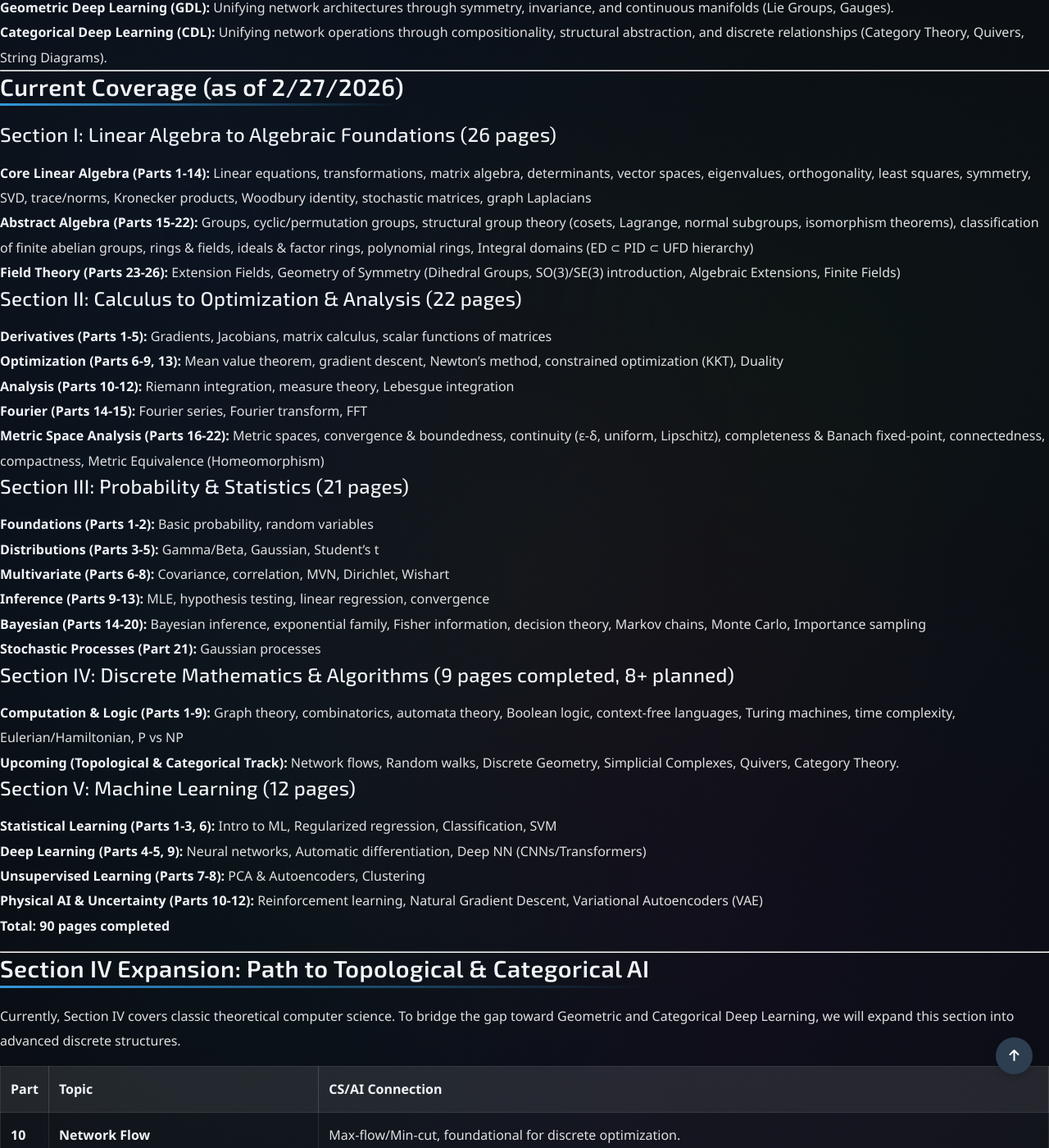
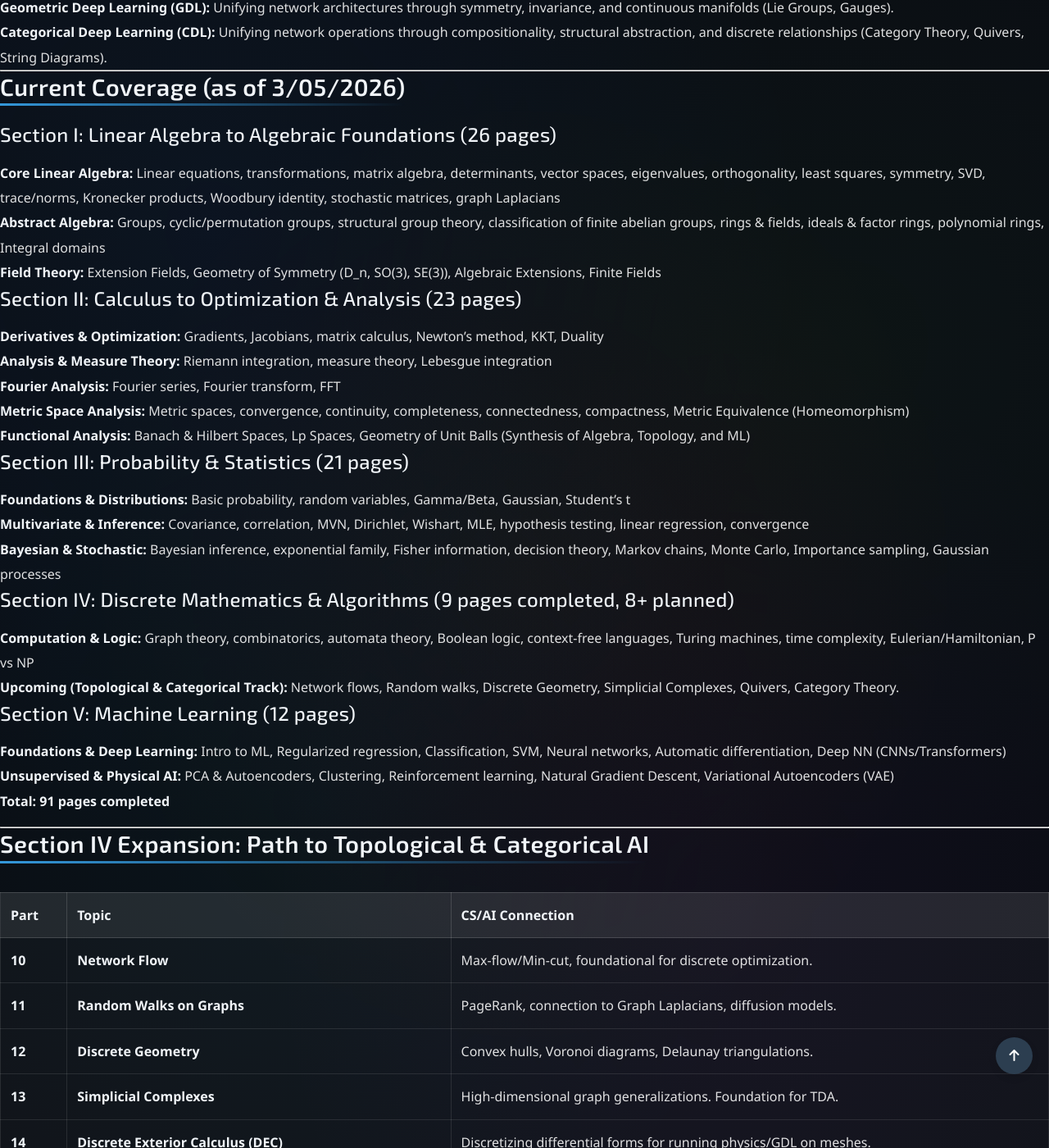
Before and after one commit to Yusukey01/yusukey01.github.io, a Jekyll site: the page built from math_cs_compass_roadmap_2026.md, in a window 1280 px wide and 1400 px high, scrolled down 490 px. Shown: the whole window at 82% size. Built offline with Jekyll 4.4.1, drawn with Linux system fonts in a browser that asks for light colours; our own code applies the rules of GitHub Pages for plain Markdown files; some of the changed text lies outside the part shown.

Commit message:
II-23 has been opened

````diff
--- a/data/sectionII_data.json
+++ b/data/sectionII_data.json
@@ -135,6 +135,11 @@
     "url": "homeomorphism.html",
     "keywords": ["Homeomorphism", "Topological Equivalence", "Uniform Equivalence", "Lipschitz Equivalence", "Topological Invariant",
                 "Metric Equivalence", "Bi-continuity"]
+    },
+    {"id": "calc-23",
+    "title": "Intro to Functional Analysis: Banach & Hilbert Spaces",
+    "url": "banach_spaces.html",
+    "keywords": ["Functional Analysis", "Banach Space", "Hilbert Space", "Normed Space", "Inner Product Space", "Lp Space", "Essential Supremum", "Jordan-von Neumann Theorem"]
     }
 ]
 }
--- a/math_cs_compass_roadmap_2026.md
+++ b/math_cs_compass_roadmap_2026.md
@@ -1,7 +1,7 @@
 # MATH-CS COMPASS: Curriculum Roadmap & Development Plan
 
 **Author:** Yusuke Yokota
-**Last Updated:** 3/01/2026
+**Last Updated:** 3/05/2026
 **Website:** https://math-cs-compass.com
 
 ---
@@ -16,56 +16,49 @@ Our ultimate destinations are the two pillars of next-generation AI architecture
 
 ---
 
-## Current Coverage (as of 2/27/2026)
+## Current Coverage (as of 3/05/2026)
 
 ### Section I: Linear Algebra to Algebraic Foundations (26 pages)
-- **Core Linear Algebra (Parts 1-14):** Linear equations, transformations, matrix algebra, determinants, vector spaces, eigenvalues, orthogonality, least squares, symmetry, SVD, trace/norms, Kronecker products, Woodbury identity, stochastic matrices, graph Laplacians
-- **Abstract Algebra (Parts 15-22):** Groups, cyclic/permutation groups, structural group theory (cosets, Lagrange, normal subgroups, isomorphism theorems), classification of finite abelian groups, rings & fields, ideals & factor rings, polynomial rings, Integral domains (ED ⊂ PID ⊂ UFD hierarchy)
-- **Field Theory (Parts 23-26):** Extension Fields, Geometry of Symmetry (Dihedral Groups, SO(3)/SE(3) introduction, Algebraic Extensions, Finite Fields)
+- **Core Linear Algebra:** Linear equations, transformations, matrix algebra, determinants, vector spaces, eigenvalues, orthogonality, least squares, symmetry, SVD, trace/norms, Kronecker products, Woodbury identity, stochastic matrices, graph Laplacians
+- **Abstract Algebra:** Groups, cyclic/permutation groups, structural group theory, classification of finite abelian groups, rings & fields, ideals & factor rings, polynomial rings, Integral domains
+- **Field Theory:** Extension Fields, Geometry of Symmetry (D_n, SO(3), SE(3)), Algebraic Extensions, Finite Fields
 
-### Section II: Calculus to Optimization & Analysis (22 pages)
-- **Derivatives (Parts 1-5):** Gradients, Jacobians, matrix calculus, scalar functions of matrices
-- **Optimization (Parts 6-9, 13):** Mean value theorem, gradient descent, Newton's method, constrained optimization (KKT), Duality
-- **Analysis (Parts 10-12):** Riemann integration, measure theory, Lebesgue integration
-- **Fourier (Parts 14-15):** Fourier series, Fourier transform, FFT
-- **Metric Space Analysis (Parts 16-22):** Metric spaces, convergence & boundedness, continuity (ε-δ, uniform, Lipschitz), completeness & Banach fixed-point, connectedness, compactness, Metric Equivalence (Homeomorphism)
+### Section II: Calculus to Optimization & Analysis (23 pages)
+- **Derivatives & Optimization:** Gradients, Jacobians, matrix calculus, Newton's method, KKT, Duality
+- **Analysis & Measure Theory:** Riemann integration, measure theory, Lebesgue integration
+- **Fourier Analysis:** Fourier series, Fourier transform, FFT
+- **Metric Space Analysis:** Metric spaces, convergence, continuity, completeness, connectedness, compactness, Metric Equivalence (Homeomorphism)
+- **Functional Analysis:** Banach & Hilbert Spaces, Lp Spaces, Geometry of Unit Balls (Synthesis of Algebra, Topology, and ML)
 
 ### Section III: Probability & Statistics (21 pages)
-- **Foundations (Parts 1-2):** Basic probability, random variables
-- **Distributions (Parts 3-5):** Gamma/Beta, Gaussian, Student's t
-- **Multivariate (Parts 6-8):** Covariance, correlation, MVN, Dirichlet, Wishart
-- **Inference (Parts 9-13):** MLE, hypothesis testing, linear regression, convergence
-- **Bayesian (Parts 14-20):** Bayesian inference, exponential family, Fisher information, decision theory, Markov chains, Monte Carlo, Importance sampling
-- **Stochastic Processes (Part 21):** Gaussian processes
+- **Foundations & Distributions:** Basic probability, random variables, Gamma/Beta, Gaussian, Student's t
+- **Multivariate & Inference:** Covariance, correlation, MVN, Dirichlet, Wishart, MLE, hypothesis testing, linear regression, convergence
+- **Bayesian & Stochastic:** Bayesian inference, exponential family, Fisher information, decision theory, Markov chains, Monte Carlo, Importance sampling, Gaussian processes
 
 ### Section IV: Discrete Mathematics & Algorithms (9 pages completed, 8+ planned)
-- **Computation & Logic (Parts 1-9):** Graph theory, combinatorics, automata theory, Boolean logic, context-free languages, Turing machines, time complexity, Eulerian/Hamiltonian, P vs NP
+- **Computation & Logic:** Graph theory, combinatorics, automata theory, Boolean logic, context-free languages, Turing machines, time complexity, Eulerian/Hamiltonian, P vs NP
 - **Upcoming (Topological & Categorical Track):** Network flows, Random walks, Discrete Geometry, Simplicial Complexes, Quivers, Category Theory.
 
 ### Section V: Machine Learning (12 pages)
-- **Statistical Learning (Parts 1-3, 6):** Intro to ML, Regularized regression, Classification, SVM
-- **Deep Learning (Parts 4-5, 9):** Neural networks, Automatic differentiation, Deep NN (CNNs/Transformers)
-- **Unsupervised Learning (Parts 7-8):** PCA & Autoencoders, Clustering
-- **Physical AI & Uncertainty (Parts 10-12):** Reinforcement learning, Natural Gradient Descent, Variational Autoencoders (VAE)
+- **Foundations & Deep Learning:** Intro to ML, Regularized regression, Classification, SVM, Neural networks, Automatic differentiation, Deep NN (CNNs/Transformers)
+- **Unsupervised & Physical AI:** PCA & Autoencoders, Clustering, Reinforcement learning, Natural Gradient Descent, Variational Autoencoders (VAE)
 
-**Total: 90 pages completed**
+**Total: 91 pages completed**
 
 ---
 
 ## Section IV Expansion: Path to Topological & Categorical AI
 
-Currently, Section IV covers classic theoretical computer science. To bridge the gap toward Geometric and Categorical Deep Learning, we will expand this section into advanced discrete structures.
-
 | Part | Topic | CS/AI Connection |
 |------|-------|------------------|
 | **10** | **Network Flow** | Max-flow/Min-cut, foundational for discrete optimization. |
-| **11** | **Random Walks on Graphs** | PageRank, connection to Graph Laplacians (linalg-14), diffusion models on discrete spaces. |
-| **12** | **Discrete Geometry** | Convex hulls, Voronoi diagrams, Delaunay triangulations. Bridging continuous spaces to discrete meshes. |
-| **13** | **Simplicial Complexes** | High-dimensional graph generalizations. Foundation for Topological Data Analysis (TDA) and Simplicial Neural Networks. |
-| **14** | **Discrete Exterior Calculus (DEC)** | Discretizing differential forms. Essential for running physics/GDL on meshes (e.g., fluid dynamics on 3D objects). |
-| **15** | **Introduction to Quivers** | Directed multigraphs and their representations. The discrete scaffolding for Category Theory. |
-| **16** | **Category Theory Basics** | Objects, Morphisms, Functors, Natural Transformations. "The mathematics of mathematics." |
-| **17** | **Monoidal Categories & String Diagrams** | The formal language of compositionality. The absolute foundation of **Categorical Deep Learning**. |
+| **11** | **Random Walks on Graphs** | PageRank, connection to Graph Laplacians, diffusion models. |
+| **12** | **Discrete Geometry** | Convex hulls, Voronoi diagrams, Delaunay triangulations. |
+| **13** | **Simplicial Complexes** | High-dimensional graph generalizations. Foundation for TDA. |
+| **14** | **Discrete Exterior Calculus (DEC)** | Discretizing differential forms for running physics/GDL on meshes. |
+| **15** | **Introduction to Quivers** | Directed multigraphs. The discrete scaffolding for Category Theory. |
+| **16** | **Category Theory Basics** | Objects, Morphisms, Functors, Natural Transformations. |
+| **17** | **Monoidal Categories & String Diagrams** | The absolute foundation of **Categorical Deep Learning**. |
 
 ---
 
@@ -112,60 +105,26 @@ Quivers & Categories (IV)                     Stochastic Processes & FIM (III)
              └───────────────────┘
 ```
 
----
-
 ## Updated Schedule (2026)
 
-| Month | Track A (Algebra / Discrete) | Track B (Analysis / ML) |
-|-------|------------------------------|-------------------------|
+| Month | Track A (Discrete / Category) | Track B (Analysis / Geometry) |
+|-------|-------------------------------|-------------------------------|
 | Jan | Integral Domains ✅ | Metric Spaces (intro) ✅ |
 | Feb | Extension Fields, Geom of Symmetry ✅ | Convergence, Completeness, VAE ✅ |
-| Mar | **Network Flow, Random Walks (IV)** | Metric Equivalence, Homeomorphisms ✅ |
-| Apr | **Discrete Geometry, Simplicial Comp.** | Normed & Banach Spaces |
-| May | Algebraic Extensions ✅ / Finite Fields ✅ | Hilbert Spaces & RKHS |
-| Jun | **Intro to Quivers & Category Theory** | Synthesis Page |
-| Jul | **String Diagrams (Categorical AI)** | Topological Spaces |
-| Aug | Lie Algebras | Smooth Manifolds |
-| Sep | - | Tangent Spaces |
-| Oct | **CONVERGENCE: Lie Groups as Manifolds** | - |
-| Nov | **Categorical Deep Learning Module** | **Geometric Deep Learning Module** |
+| Mar | Algebraic Ext ✅ / Finite Fields ✅ | Metric Equiv ✅ / **Functional Analysis** ✅ |
+| Apr | **Network Flow, Random Walks** | **Topological Spaces** (General Topology) |
+| May | **Discrete Geom, Simplicial Complexes**| **Smooth Manifolds** |
+| Jun | **Intro to Quivers & Category Theory** | **Tangent Spaces & Pushforwards** |
+| Jul | **String Diagrams (Categorical AI)** | **Riemannian Metrics & Geodesics** |
+| Aug | Lie Algebras | Lie Groups as Manifolds |
+| Sep | - | **GEOMETRIC DEEP LEARNING (GDL)** |
+| Oct | **CATEGORICAL DEEP LEARNING (CDL)**| - |
 
 ---
 
-## Key References
-
-### Abstract Algebra & Category Theory Track
-- Gallian, *Contemporary Abstract Algebra*
-- Fong & Spivak, *Seven Sketches in Compositionality: An Invitation to Applied Category Theory*
-- Bradley, Gavranović, et al., *Categorical Deep Learning: An Algebraic Theory of Architectures* (2024+)
-
-### Discrete Geometry & TDA
-- Edelsbrunner & Harer, *Computational Topology: An Introduction*
-- Crane et al., *Discrete Differential Geometry: An Applied Introduction* (for DEC)
-
-### Analysis & Geometry Track
-- Ó Searcóid, *Metric Spaces*
-- Lee, *Introduction to Smooth Manifolds*
-- Hall, *Lie Groups, Lie Algebras, and Representations*
-
-### Geometric Deep Learning
-- Bronstein et al., *Geometric Deep Learning: Grids, Groups, Graphs, Geodesics, and Gauges* (2021)
-
----
-## Summary
-
-**Goal:** Build rigorous mathematical foundations converging into Geometric Deep Learning (GDL) and Categorical Deep Learning (CDL).
-
-**Key Updates (2/27/2026):**
-1. **Added CDL as a Pillar:** Category Theory and String Diagrams are now explicit goals alongside GDL, reflecting modern AI architectural theory.
-2. **Section IV Overhaul:** Planned the expansion of Discrete Math into TDA (Simplicial Complexes), discrete geometry (DEC), and category theory (Quivers).
-3. **Section V Restructuring:** Integrated Natural Gradient Descent and VAEs under the new "Physical AI" group, formalizing the link between manifolds, uncertainty, and embodiment.
-
-**Timeline:** Continuous expansion targeting the GDL/CDL convergence by late 2026.
-
 ## Changelog
-- **3/01/2026:** Added Section I-25, 26.
-- **2/16/2026:** Added Section V Part 11 Natural Gradient Descent
-- **2/05/2026:** Restructured algebra track with bifurcation (Extension Fields → Algebraic Extensions OR Finite Fields). Added Geometry of Symmetry (linalg-24) with D_n, SO(3), SE(3). Updated page numbering.
-- **2/03/2026:** Added Functional Analysis Bridge (Phase 1.5) with Banach spaces, Hilbert spaces, and synthesis page.
-- **2/02/2026:** Initial roadmap with metric space focus.
+- **3/05/2026:** Consolidated Functional Analysis (Banach/Hilbert/RKHS) and the Synthesis Page into a single master node (`calc-23`). Accelerated Track B timeline towards Topological Spaces and Manifolds.
+- **3/01/2026:** Added Section I-25, 26 (Algebraic Extensions, Finite Fields).
+- **2/27/2026:** Section IV Overhaul (TDA, DEC, Quivers) and added CDL as a pillar.
+- **2/16/2026:** Added Section V Part 11 (Natural Gradient Descent).
+- **2/05/2026:** Restructured algebra track (Geometry of Symmetry).
--- a/updates.json
+++ b/updates.json
@@ -1,4 +1,8 @@
-[
+[   {
+      "date": "03/03/2026",
+      "content": "Section II - Part 23: Intro to Functional Analysis: Banach & Hilbert Spaces has been opend.",
+      "url": "Mathematics/Calculus/intro_analysis.html"
+    },
     {
       "date": "03/01/2026",
       "content": "Section I - Part 26: Finite Fields has been opend.",
````
Also changed, not shown: Mathematics/Calculus/intro_analysis.html (+19 -4 lines), roadmap.txt (+40 -81 lines), data/curriculum.json.
